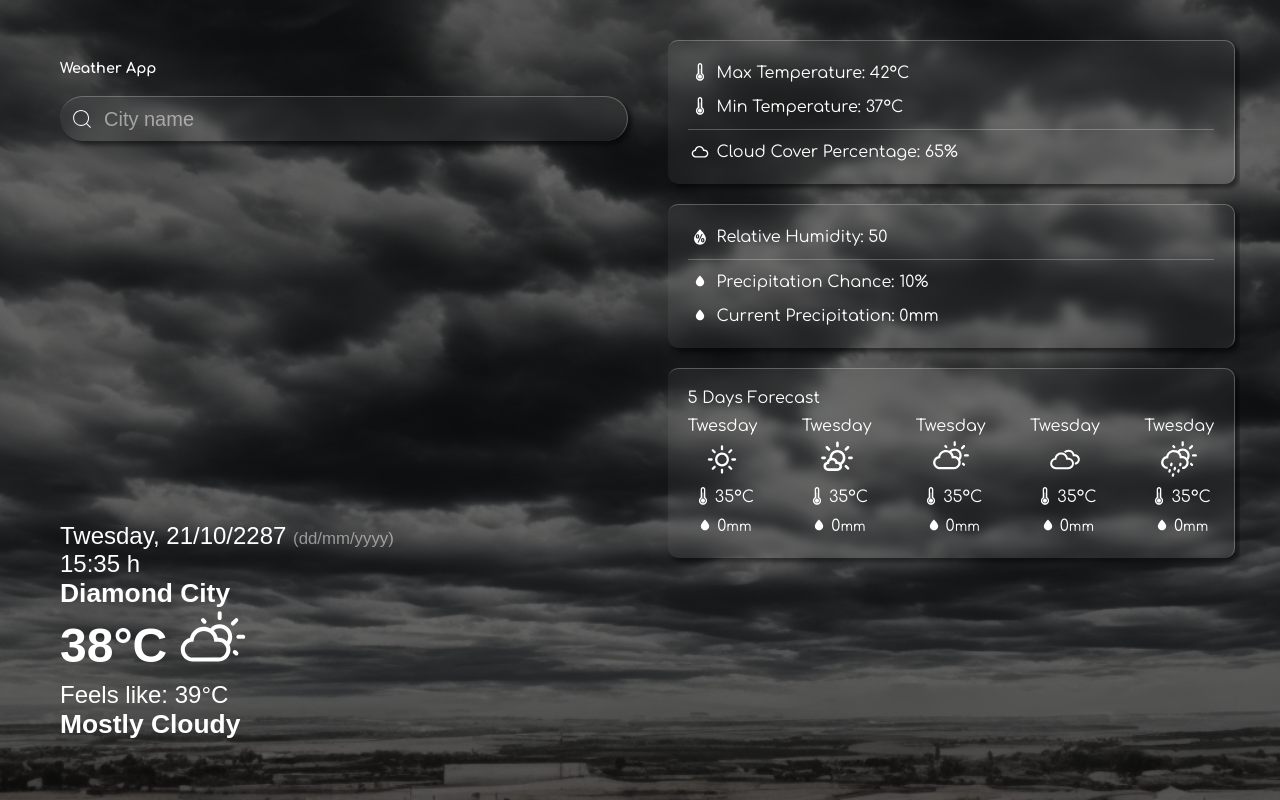
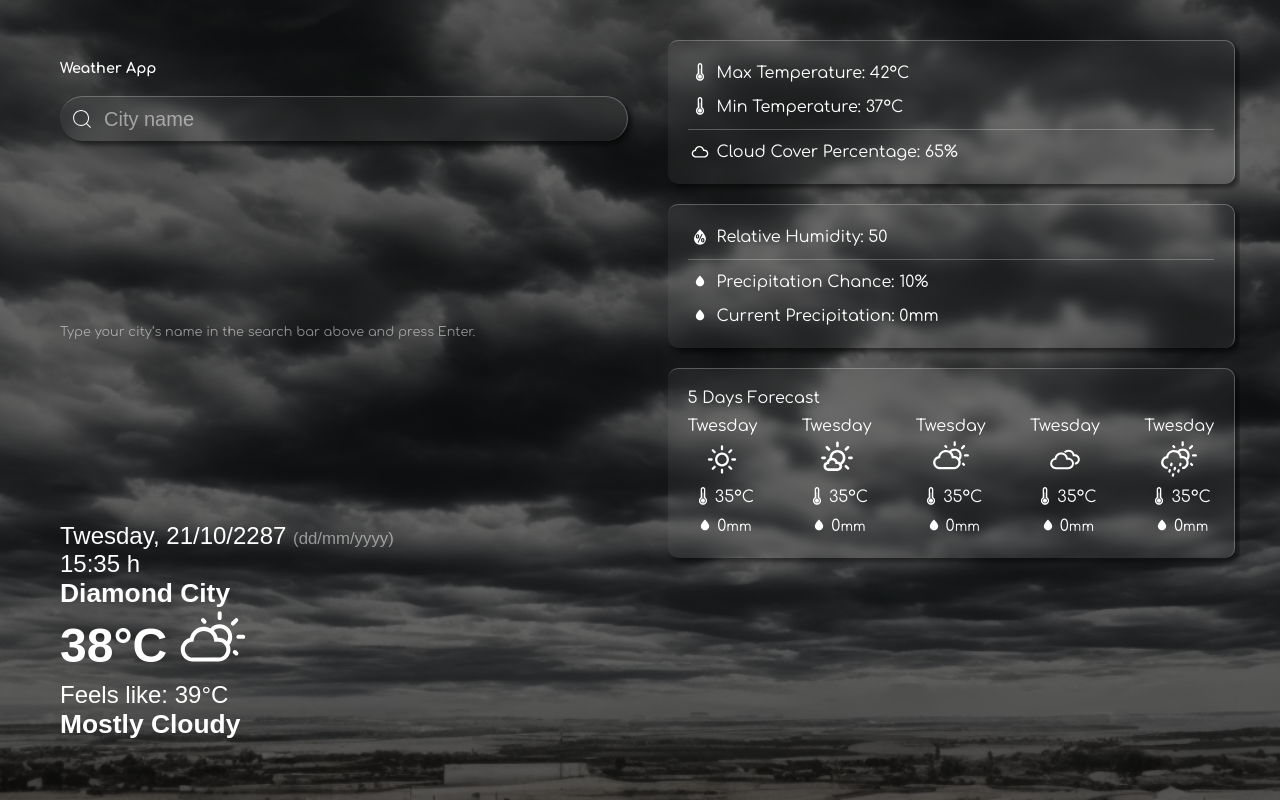
Before and after one commit to GustLSant/weather-app, a React (Vite) app: page / in a window 1280 px wide. Built offline with nearby package versions, Linux system fonts and the light colour scheme; a web font is replaced by a local one.

Commit message:
adicao texto de tutorial

```diff
--- a/src/components/MainPanel/MainPanel.css
+++ b/src/components/MainPanel/MainPanel.css
@@ -14,6 +14,11 @@
 .app-name{
     font-size: 0.9em;
     font-weight: bold;
+}
+
+.help-text{
+    font-size: 0.8em;
+    opacity: 50%;
 }
 
 .main-panel__div-infos{
--- a/src/components/MainPanel/MainPanel.jsx
+++ b/src/components/MainPanel/MainPanel.jsx
@@ -23,6 +23,8 @@ function MainPanel(){
                 <SearchBar />
             </div>
 
+            <p className='help-text'>Type your city&lsquo;s name in the search bar above and press Enter.</p>
+
             <div className='main-panel__div-infos'>
                 <p>{data.dayOfWeek}, {data.date} <small>(dd/mm/yyyy)</small></p>
                 <p>{data.hour} h</p>
```
